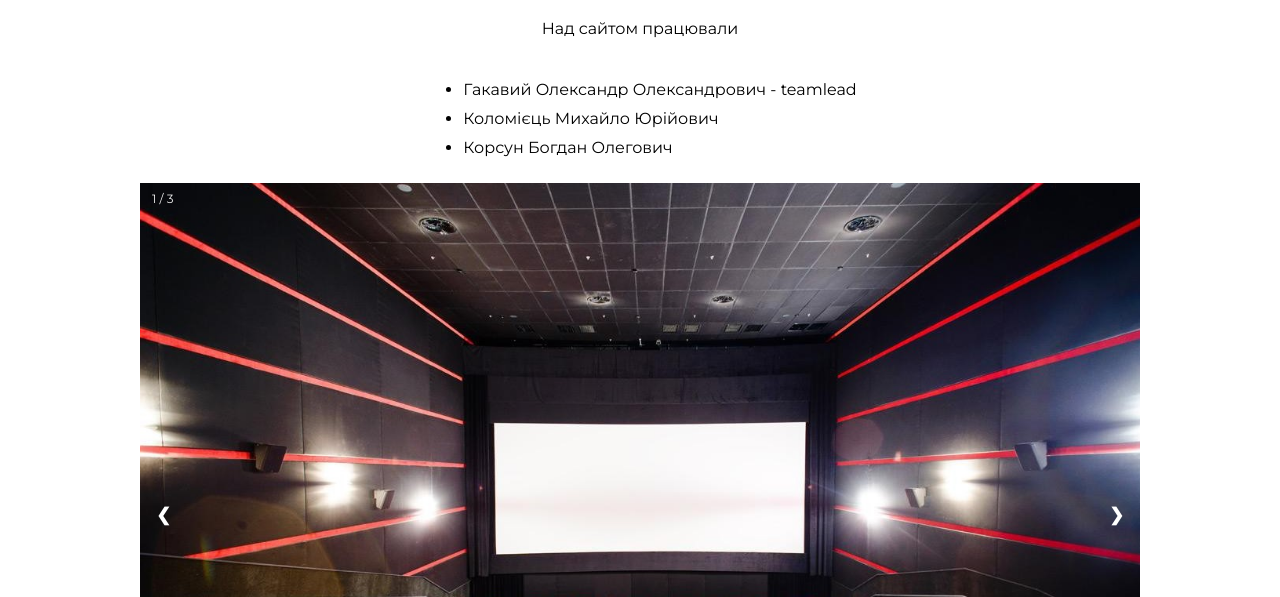
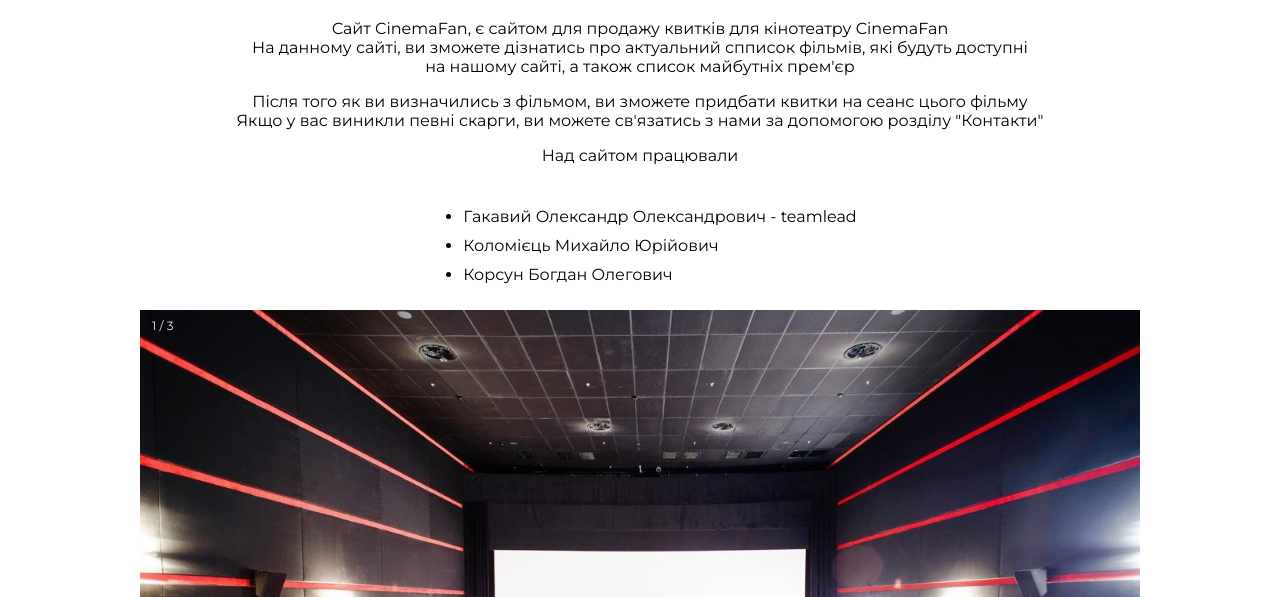
Before and after one commit to sanixto/cinema-tickets-project, a plain HTML site: page cinema_pages/about.html in a window 1280 px wide. Shown: the part 203-800 px from the top of the page. Drawn offline with Linux system fonts and the light colour scheme.

Commit message:
added text

```diff
--- a/cinema_pages/about.html
+++ b/cinema_pages/about.html
@@ -120,6 +120,10 @@
     <!--List of people, who worked on project-->
     <div class="list_of_students">
         <h1>Про нас</h1>
+        <p>Сайт CinemaFan, є сайтом  для продажу квитків для кінотеатру CinemaFan <br>
+        На данному сайті, ви зможете дізнатись про актуальний спписок фільмів, які будуть доступні<br> на нашому сайті, а також список майбутніх прем'єр</p>
+        <p>Після того як ви визначились з фільмом, ви зможете придбати квитки на сеанс цього фільму<br>
+        Якщо у вас виникли певні скарги, ви можете св'язатись з нами за допомогою розділу "Контакти"</p>
 
         <p>Над сайтом працювали</p>
         <ul class="ULofstudents">
```
